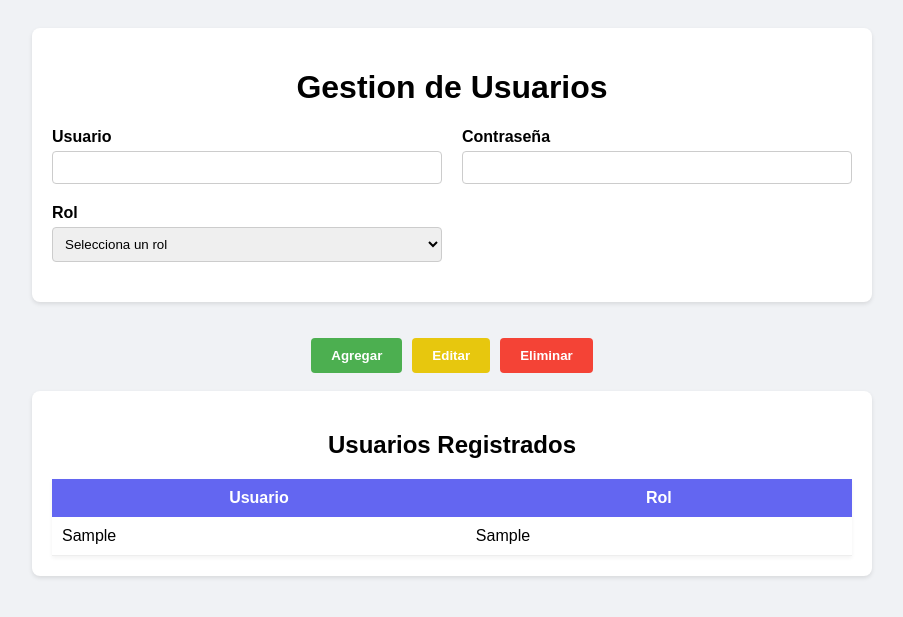
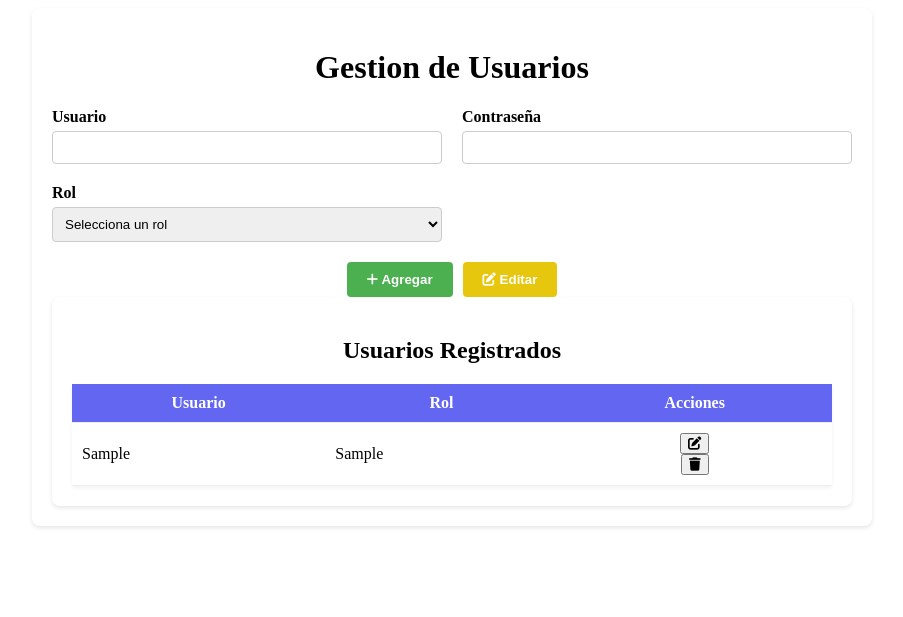
Before and after one commit to carol00134/prueba_proyecto, a Flask app: page /usuarios in a window 1280 px wide. Shown: the top 617 px of the page, without its empty margins (188-1091 px from the left). Run offline with Flask 3, Linux system fonts and the light colour scheme; tables that the repository leaves empty or names only in its code hold one stand-in row (values such as "Sample post"); parts of the project's set-up code (start-up, migrations or seed data) failed here and were passed over; some libraries are stand-ins or nearby versions.

Commit message:
secondt commit

```diff
--- a/app.py
+++ b/app.py
@@ -58,13 +58,17 @@ def login():
 @app.route('/usuarios', methods=['GET', 'POST'])
 def usuarios():
     cur = mysql.connection.cursor()
+    usuario_editar = None
     if request.method == 'POST':
         accion = request.form.get('accion')
         username = request.form.get('username')
         password = request.form.get('password')
         rol = request.form.get('rol')
         if accion == 'agregar':
-            hashed_password = generate_password_hash(password)
+            if password:
+                hashed_password = generate_password_hash(password)
+            else:
+                hashed_password = generate_password_hash('')
             cur.execute("INSERT INTO usuarios (usuario, contrasena, rol) VALUES (%s, %s, %s)", (username, hashed_password, rol))
             mysql.connection.commit()
         elif accion == 'editar':
@@ -74,10 +78,13 @@ def usuarios():
         elif accion == 'eliminar':
             cur.execute("DELETE FROM usuarios WHERE usuario = %s", (username,))
             mysql.connection.commit()
+        elif accion == 'mostrar_editar' or accion == 'agregar':
+            cur.execute("SELECT usuario, rol FROM usuarios WHERE usuario = %s", (username,))
+            usuario_editar = cur.fetchone()
     cur.execute("SELECT usuario, rol FROM usuarios")
     usuarios = cur.fetchall()
     cur.close()
-    return render_template('usuarios.html', usuarios=usuarios)
+    return render_template('usuarios.html', usuarios=usuarios, usuario_editar=usuario_editar)
 
 
 @app.route('/mapas')
--- /dev/null
+++ b/static/usuarios.css
@@ -0,0 +1,96 @@
+/* estilos para usuarios.html */
+.container {
+    background-color: #fff;
+    padding: 20px;
+    border-radius: 8px;
+    box-shadow: 0 2px 4px rgba(0, 0, 0, 0.1);
+    max-width: 800px;
+    margin: auto;
+}
+.header {
+    text-align: center;
+    margin-bottom: 20px;
+}
+.header img {
+    max-width: 150px;
+}
+.form-section {
+    display: grid;
+    grid-template-columns: 1fr 1fr;
+    gap: 20px;
+    margin-bottom: 20px;
+}
+.form-section label {
+    font-weight: bold;
+    display: block;
+    margin-bottom: 5px;
+}
+.form-section input,
+.form-section select,
+.form-section textarea {
+    width: 100%;
+    padding: 8px;
+    border: 1px solid #ccc;
+    border-radius: 4px;
+    box-sizing: border-box;
+}
+.full-width {
+    grid-column: 1 / -1;
+}
+.radio-section,
+.checkbox-section {
+    display: flex;
+    flex-wrap: wrap;
+    gap: 10px;
+}
+.radio-section label,
+.checkbox-section label {
+    font-weight: normal;
+}
+.buttons {
+    display: flex;
+    justify-content: center;
+    gap: 10px;
+}
+.buttons button {
+    padding: 10px 20px;
+    border: none;
+    border-radius: 4px;
+    cursor: pointer;
+    font-weight: bold;
+    align-items: center;
+    text-align: center;
+}
+.buttons .create-btn {
+    background-color: #4CAF50;
+    color: white;
+}
+.buttons .editar-btn {
+    background-color: #e7c70e;
+    color: white;
+}
+.buttons .eliminar-btn {
+    background-color: #f44336;
+    color: white;
+}
+.table-usuarios {
+    width: 100%;
+    border-collapse: collapse;
+    margin: auto;
+    background: #fff;
+    box-shadow: 0 2px 4px rgba(0,0,0,0.05);
+}
+.table-usuarios th {
+    background: #6366f1;
+    color: #fff;
+    padding: 10px;
+}
+.table-usuarios td {
+    padding: 10px;
+}
+.table-usuarios tr {
+    border-bottom: 1px solid #eee;
+}
+.table-usuarios .acciones {
+    text-align: center;
+}
--- a/template/usuarios.html
+++ b/template/usuarios.html
@@ -5,163 +5,89 @@
     <meta charset="UTF-8">
     <meta name="viewport" content="width=device-width, initial-scale=1.0">
     <title>Usuarios</title>
-    <style>
-        body {
-            font-family: Arial, sans-serif;
-            background-color: #f0f2f5;
-            padding: 20px;
-        }
-
-        .container {
-            background-color: #fff;
-            padding: 20px;
-            border-radius: 8px;
-            box-shadow: 0 2px 4px rgba(0, 0, 0, 0.1);
-            max-width: 800px;
-            margin: auto;
-        }
-
-        .header {
-            text-align: center;
-            margin-bottom: 20px;
-        }
-
-        .header img {
-            max-width: 150px;
-        }
-
-        .form-section {
-            display: grid;
-            grid-template-columns: 1fr 1fr;
-            gap: 20px;
-            margin-bottom: 20px;
-        }
-
-        .form-section label {
-            font-weight: bold;
-            display: block;
-            margin-bottom: 5px;
-        }
-
-        .form-section input,
-        .form-section select,
-        .form-section textarea {
-            width: 100%;
-            padding: 8px;
-            border: 1px solid #ccc;
-            border-radius: 4px;
-            box-sizing: border-box;
-        }
-
-        .full-width {
-            grid-column: 1 / -1;
-        }
-
-        .radio-section,
-        .checkbox-section {
-            display: flex;
-            flex-wrap: wrap;
-            gap: 10px;
-        }
-
-        .radio-section label,
-        .checkbox-section label {
-            font-weight: normal;
-        }
-
-        .buttons {
-            display: flex;
-            justify-content: center;
-            gap: 10px;
-        }
-
-        .buttons button {
-            padding: 10px 20px;
-            border: none;
-            border-radius: 4px;
-            cursor: pointer;
-            font-weight: bold;
-            align-items: center;
-            text-align: center;
-        }
-
-        .buttons .create-btn {
-            background-color: #4CAF50;
-            color: white;
-        }
-
-        .buttons .editar-btn {
-            background-color: #e7c70e;
-            color: white;
-        }
-        .buttons .eliminar-btn {
-            background-color: #f44336;
-            color: white;
-        }
-    </style>
+    <link rel="stylesheet" href="{{ url_for('static', filename='usuarios.css') }}">
+    <link rel="stylesheet" href="https://cdnjs.cloudflare.com/ajax/libs/font-awesome/6.4.0/css/all.min.css">
 </head>
 
 <body>
-
     <div class="container">
         <div class="header">
             <h1>Gestion de Usuarios</h1>
         </div>
-
         <form action="{{ url_for('usuarios') }}" method="post">
             <div class="form-section">
                 <div>
                     <label for="username">Usuario</label>
-                <input type="text" id="username" name="username">
+                    <input type="text" id="username" name="username"
+                        value="{{ usuario_editar['usuario'] if usuario_editar is defined and usuario_editar else '' }}">
                 </div>
                 <div>
                     <label for="password">Contraseña</label>
-                <input type="password" id="password" name="password">
+                    <input type="password" id="password" name="password" value="">
                 </div>
                 <div>
                     <label for="rol">Rol</label>
                     <select id="rol" name="rol">
                         <option value="">Selecciona un rol</option>
-                    <option value="admin">Administrador</option>
-                    <option value="operador">Operador</option>
-                    <option value="supervisor">Supervisor</option>
-                    <option value="invitado">Invitado</option>
+                        <option value="admin"
+                            {% if usuario_editar is defined and usuario_editar and usuario_editar['rol'] == 'admin' %}selected{% endif %}>
+                            Administrador</option>
+                        <option value="operador"
+                            {% if usuario_editar is defined and usuario_editar and usuario_editar['rol'] == 'operador' %}selected{% endif %}>
+                            Operador</option>
+                        <option value="supervisor"
+                            {% if usuario_editar is defined and usuario_editar and usuario_editar['rol'] == 'supervisor' %}selected{% endif %}>
+                            Supervisor</option>
+                        <option value="invitado"
+                            {% if usuario_editar is defined and usuario_editar and usuario_editar['rol'] == 'invitado' %}selected{% endif %}>
+                            Invitado</option>
                     </select>
                 </div>
             </div>
+            <div class="buttons">
+                <button type="submit" name="accion" value="agregar" class="create-btn">
+                    <i class="fa fa-plus"></i> Agregar
+                </button>
+                <button type="submit" name="accion" value="editar" class="editar-btn">
+                    <i class="fa fa-edit"></i> Editar
+                </button>
             </div>
-<br>
-   <br>
-    <div class="buttons">
-        <button type="submit" name="accion" value="agregar" class="create-btn"><i class="fa fa-plus"></i> Agregar</button>
-        <button type="submit" name="accion" value="editar" class="editar-btn"><i class="fa fa-edit"></i> Editar</button>
-        <button type="submit" name="accion" value="eliminar" class="eliminar-btn"><i class="fa fa-trash"></i> Eliminar</button>
-    </div>
-<br>
-
-    <!-- Tabla de usuarios -->
+        </form>
         <div class="container mt-4">
-        <h2 style="text-align:center;">Usuarios Registrados</h2>
-        <table style="width:100%; border-collapse:collapse; margin:auto; background:#fff; box-shadow:0 2px 4px rgba(0,0,0,0.05);">
-            <thead style="background:#6366f1; color:#fff;">
+            <h2 class="header">Usuarios Registrados</h2>
+            <table class="table-usuarios">
+                <thead>
                     <tr>
-                    <th style="padding:10px;">Usuario</th>
-                    <th style="padding:10px;">Rol</th>
+                        <th>Usuario</th>
+                        <th>Rol</th>
+                        <th class="acciones">Acciones</th>
                     </tr>
                 </thead>
                 <tbody>
                     {% for u in usuarios %}
-                <tr style="border-bottom:1px solid #eee;">
-                    <td style="padding:10px;">{{ u.usuario }}</td>
-                    <td style="padding:10px;">{{ u.rol if u.rol is defined else '' }}</td>
+                    <tr>
+                        <td>{{ u.usuario }}</td>
+                        <td>{{ u.rol if u.rol is defined else '' }}</td>
+                        <td class="acciones">
+                            <form action="{{ url_for('usuarios') }}" method="post">
+                                <input type="hidden" name="username" value="{{ u.usuario }}">
+                                <input type="hidden" name="rol" value="{{ u.rol }}">
+                                <input type="hidden" name="editar" value="1">
+                                <button type="submit" name="accion" value="mostrar_editar" class="editar-btn"
+                                    title="Editar"><i class="fa fa-edit"></i></button>
+                            </form>
+                            <form action="{{ url_for('usuarios') }}" method="post">
+                                <input type="hidden" name="username" value="{{ u.usuario }}">
+                                <button type="submit" name="accion" value="eliminar" class="eliminar-btn"
+                                    title="Eliminar"><i class="fa fa-trash"></i></button>
+                            </form>
+                        </td>
                     </tr>
                     {% endfor %}
                 </tbody>
             </table>
         </div>
-    </form>
     </div>
-
 </body>
 
 </html>
```
Lines whose indentation alone changed are shown as unchanged.
